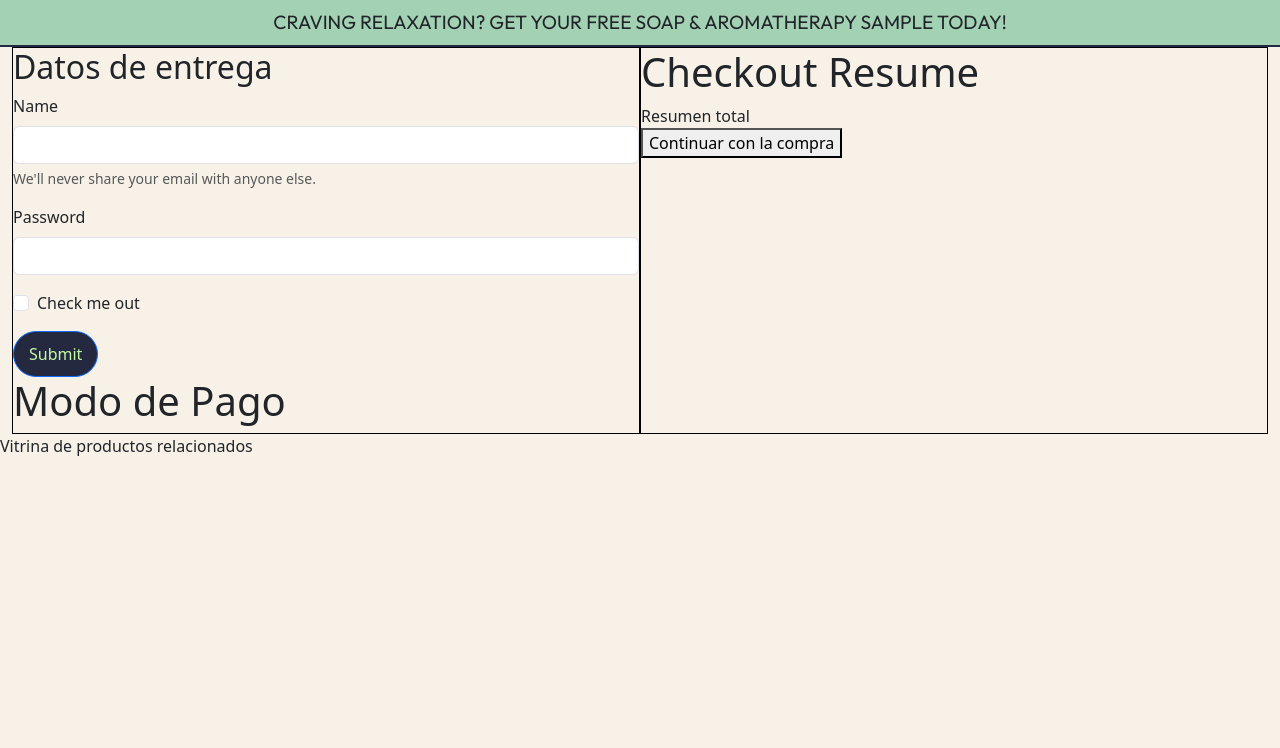
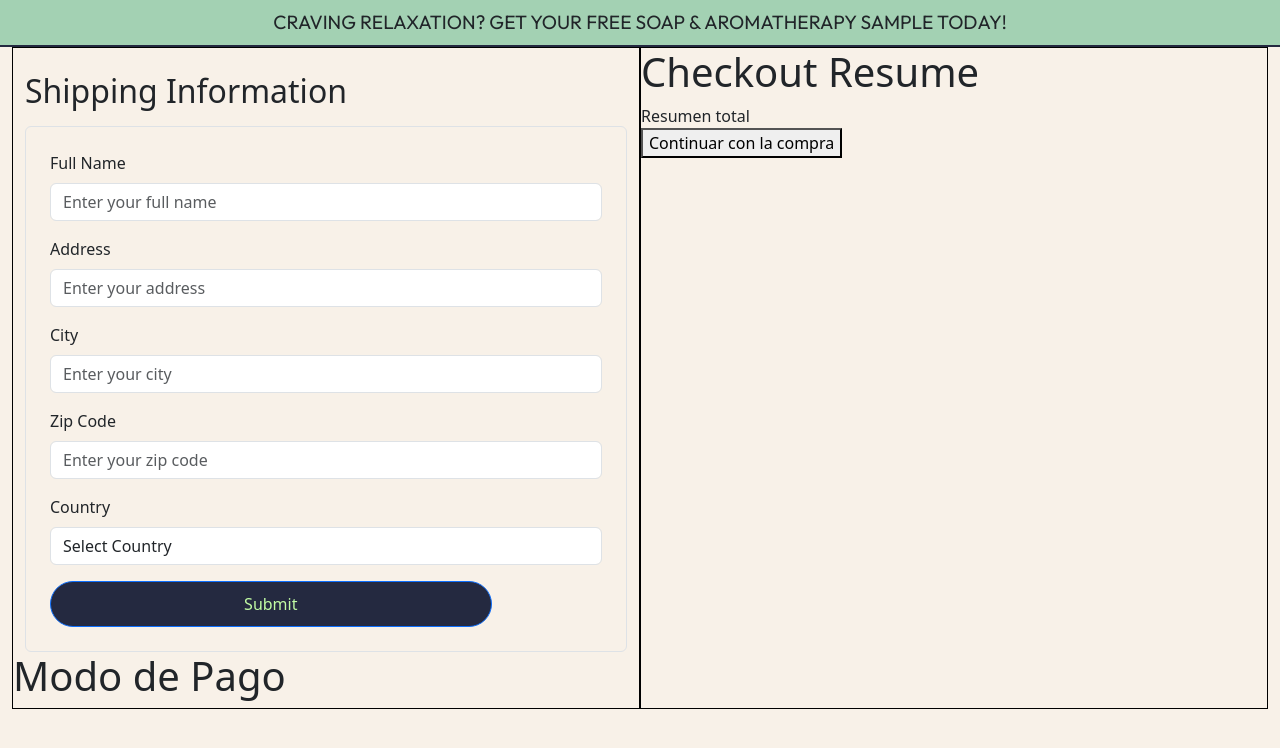
Before and after one commit to CaroMokka/Ecommerce-MeowJungle, a React (Vite) app in the folder frontend/: page /shipping in a window 1280 px wide. Shown: the top 748 px of the page. Built offline with nearby package versions, Linux system fonts and the light colour scheme.

Commit message:
Add form hook shipping

```diff
--- a/frontend/src/features/checkout/formsCheckout/ShippingForm.tsx
+++ b/frontend/src/features/checkout/formsCheckout/ShippingForm.tsx
@@ -1,23 +1,87 @@
+import { useForm } from "react-hook-form";
 
-function ShippingForm() {
+interface FormData {
+  fullName: string
+  address: string
+  city: string
+  zipCode: string
+  country: string
+}
+export default function ShippingForm() {
+  const { register, handleSubmit, reset, formState: { errors } } = useForm<FormData>();
+
+  const onSubmit = (data: FormData): void => {
+    console.log("Shipping Info:", data);
+    reset()
+  };
+
   return (
-    <form>
+    <div className="container mt-4">
+      <h2 className="mb-3">Shipping Information</h2>
+      <form onSubmit={handleSubmit(onSubmit)} className="border p-4 rounded">
+
+        {/* Nombre Completo */}
         <div className="mb-3">
-    <label htmlFor="inputName" className="form-label">Name</label>
-    <input type="text" className="form-control" id="inputName" aria-describedby="nameHelp"/>
-    <div id="nameHelp" className="form-text">We'll never share your email with anyone else.</div>
+          <label className="form-label">Full Name</label>
+          <input
+            {...register("fullName", { required: "Full name is required" })}
+            className={`form-control ${errors.fullName ? "is-invalid" : ""}`}
+            placeholder="Enter your full name"
+          />
+          {errors.fullName && <div className="invalid-feedback">{errors.fullName.message}</div>}
         </div>
+
+        {/* Dirección */}
         <div className="mb-3">
-    <label htmlFor="exampleInputPassword1" className="form-label">Password</label>
-    <input type="password" className="form-control" id="exampleInputPassword1"/>
+          <label className="form-label">Address</label>
+          <input
+            {...register("address", { required: "Address is required" })}
+            className={`form-control ${errors.address ? "is-invalid" : ""}`}
+            placeholder="Enter your address"
+          />
+          {errors.address && <div className="invalid-feedback">{errors.address.message}</div>}
         </div>
-  <div className="mb-3 form-check">
-    <input type="checkbox" className="form-check-input" id="exampleCheck1"/>
-    <label className="form-check-label" htmlFor="exampleCheck1">Check me out</label>
+
+        {/* Ciudad */}
+        <div className="mb-3">
+          <label className="form-label">City</label>
+          <input
+            {...register("city", { required: "City is required" })}
+            className={`form-control ${errors.city ? "is-invalid" : ""}`}
+            placeholder="Enter your city"
+          />
+          {errors.city && <div className="invalid-feedback">{errors.city.message}</div>}
         </div>
-  <button type="submit" className="btn btn-primary">Submit</button>
+
+        {/* Código Postal */}
+        <div className="mb-3">
+          <label className="form-label">Zip Code</label>
+          <input
+            {...register("zipCode", { required: "Zip code is required", pattern: { value: /^[0-9]{5}$/, message: "Invalid zip code" } })}
+            className={`form-control ${errors.zipCode ? "is-invalid" : ""}`}
+            placeholder="Enter your zip code"
+          />
+          {errors.zipCode && <div className="invalid-feedback">{errors.zipCode.message}</div>}
+        </div>
+
+        {/* País */}
+        <div className="mb-3">
+          <label className="form-label">Country</label>
+          <select
+            {...register("country", { required: "Please select a country" })}
+            className={`form-control ${errors.country ? "is-invalid" : ""}`}
+          >
+            <option value="">Select Country</option>
+            <option value="USA">United States</option>
+            <option value="CAN">Canada</option>
+            <option value="MEX">Mexico</option>
+            <option value="CHL">Chile</option>
+          </select>
+          {errors.country && <div className="invalid-feedback">{errors.country.message}</div>}
+        </div>
+
+        <button type="submit" className="btn btn-primary w-100">Submit</button>
       </form>
-  )
+    </div>
+  );
 }
-
-export default ShippingForm
--- a/frontend/src/pages/checkout/Shipping.tsx
+++ b/frontend/src/pages/checkout/Shipping.tsx
@@ -8,7 +8,6 @@ function Shipping() {
 
     <div className="container-fluid d-flex">
       <div className="col-6 border border-black">
-        <h2>Datos de entrega</h2>
         <ShippingForm/>
         <h1>Modo de Pago</h1>
       </div>
@@ -16,7 +15,6 @@ function Shipping() {
         <ResumeCheckout/>
       </div>
     </div>
-    <div>Vitrina de productos relacionados</div>
   </section>
   )
 }
```
Also changed, not shown: frontend/src/features/checkout/formsCheckout/PaymentForm.tsx (added). Lines whose indentation alone changed are shown as unchanged.
